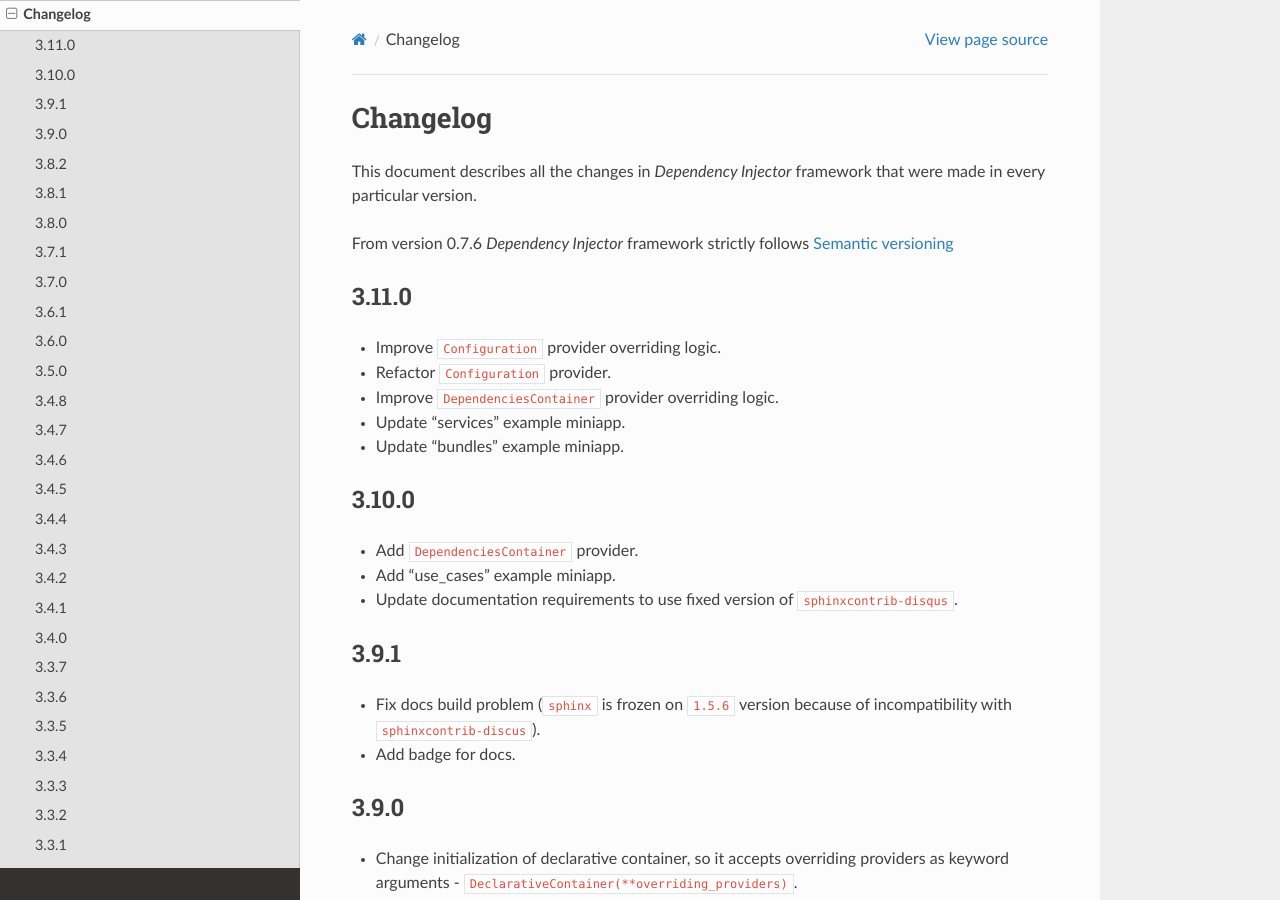
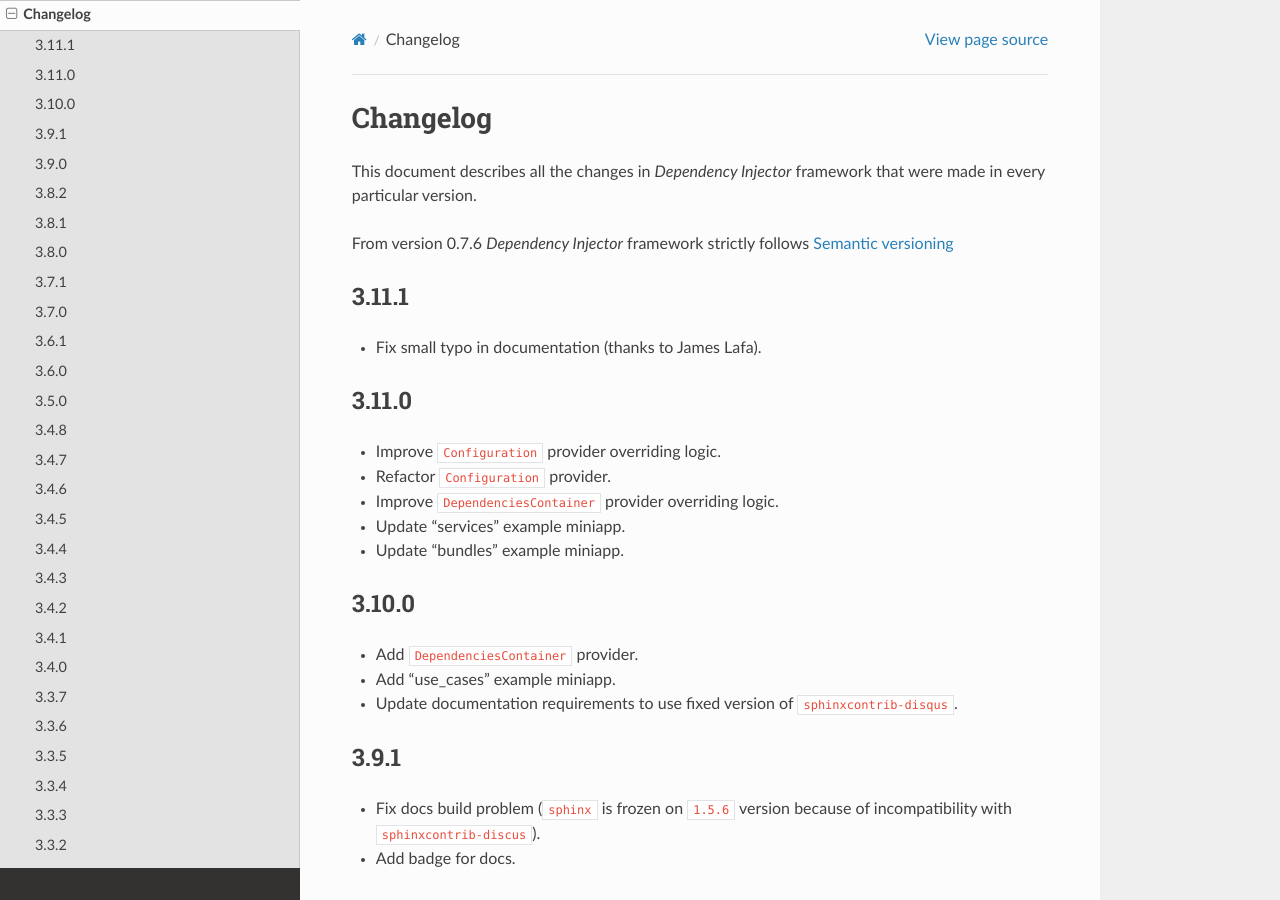
Before and after one commit to ets-labs/python-dependency-injector, a Sphinx documentation site: the page built from docs/main/changelog.rst, in a window 1280 px wide and 900 px high. Built offline with Sphinx 7.4.7 and the Read the Docs theme 2.0.0, drawn with Linux system fonts in a browser that asks for light colours.

Commit message:
Release/3.11.1 -> Develop (#181)
* Specify sphix version

* Fix small typo in documentation (#180)

* Bump version to 3.11.1

* Complement the list of contributors

```diff
--- a/CONTRIBUTORS.rst
+++ b/CONTRIBUTORS.rst
@@ -4,3 +4,5 @@ Dependency Injector Contributors
 + Roman Mogilatov (rmk135)
 + Konstantin vz'One Enchant (sirkonst)
 + Terrence Brannon (metaperl)
++ Stanislav Lobanov (asyncee)
++ James Lafa (jameslafa)
--- a/docs/main/changelog.rst
+++ b/docs/main/changelog.rst
@@ -6,6 +6,10 @@ that were made in every particular version.
 
 From version 0.7.6 *Dependency Injector* framework strictly
 follows `Semantic versioning`_
+
+3.11.1
+------
+- Fix small typo in documentation (thanks to James Lafa).
 
 3.11.0
 ------
--- a/docs/providers/dependency.rst
+++ b/docs/providers/dependency.rst
@@ -33,7 +33,7 @@ Example:
     DBAPI 2.0 database connection. Being a self-sufficient library,
     ``UsersService`` doesn't hardcode any kind of database management logic.
     Instead of this, ``UsersService`` has external dependency, that has to
-    be satisfied by cleint's code, out of library's scope.
+    be satisfied by client's code, out of library's scope.
 
 .. image:: /images/providers/dependency.png
 
--- a/src/dependency_injector/__init__.py
+++ b/src/dependency_injector/__init__.py
@@ -1,6 +1,6 @@
 """Dependency injector top-level package."""
 
-__version__ = '3.11.0'
+__version__ = '3.11.1'
 """Version number that follows semantic versioning.
 
 :type: str
```
